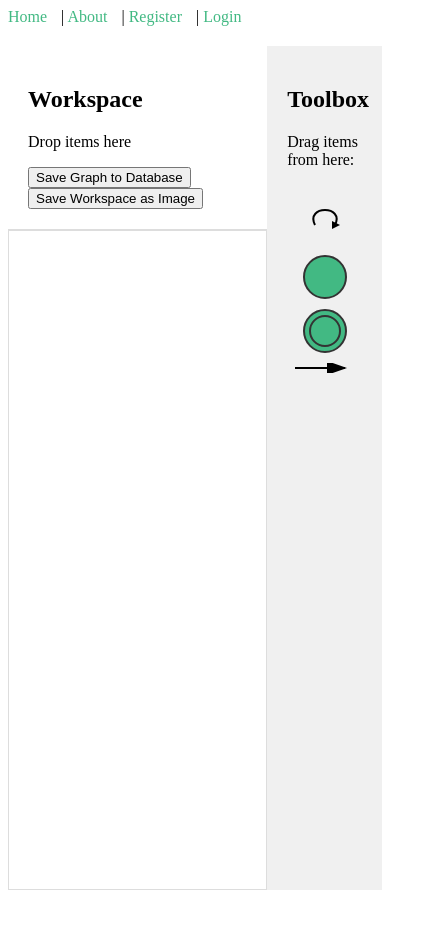
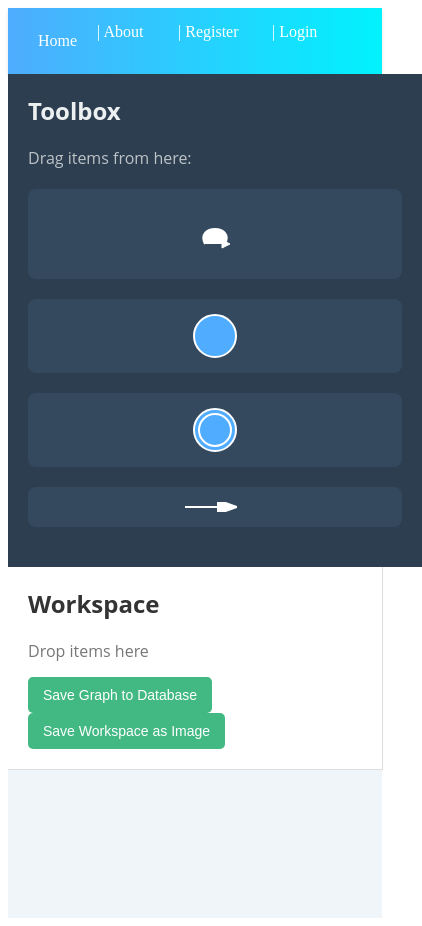
Before and after one commit to davidvenuto/Projects-Fall-2024, a Vue app in the folder client/: page / in a window 390 px wide. Shown: the whole page, 422 px wide, since content can reach past the window. Before the commit the page ends 898 px from the top, so only its background shows below. Built offline with nearby package versions, Linux system fonts and the light colour scheme; what vue3-google-login would draw is missing.

Commit message:
Updated styling

```diff
--- a/client/src/App.vue
+++ b/client/src/App.vue
@@ -1,6 +1,8 @@
 <template>
   <div id="app">
     <nav>
+      <!-- Left-side navigation links -->
+      <div class="nav-left">
         <router-link to="/">Home</router-link>
 
         <span v-if="username || !username">
@@ -22,15 +24,16 @@
         <span v-if="username">
           | Welcome, {{ username }}!
         </span>
+      </div>
 
-      <span v-if="username">
-        | <button @click="logout">Logout</button>
-      </span>
+      <!-- Right-side logout button -->
+      <div class="nav-right" v-if="username">
+        <button @click="logout">LOG OUT</button>
+      </div>
     </nav>
     <router-view />
   </div>
 </template>
-
 
 <script lang="ts">
 import { defineComponent, ref, onMounted, provide } from 'vue';
@@ -40,7 +43,7 @@ export default defineComponent({
   name: 'App',
   setup() {
     const router = useRouter();
-  const username = ref<string | null>(localStorage.getItem('username')); // initialize from localStorage
+    const username = ref<string | null>(localStorage.getItem('username')); // Initialize from localStorage
 
     // Provide username to make it reactive across the app
     provide('username', username);
@@ -63,37 +66,93 @@ setup() {
 
     return {
       username,
-    logout
+      logout,
     };
-}
+  },
 });
 </script>
 
 <style scoped>
+/* Navbar container */
 nav {
-  margin-bottom: 20px;
+  display: flex; /* Use flexbox for layout */
+  justify-content: space-between; /* Space between left and right sections */
+  align-items: center; /* Center items vertically */
+  padding: 15px 30px;
+  background: linear-gradient(90deg, #4facfe 0%, #00f2fe 100%); /* Gradient background */
+  box-shadow: 0 2px 4px rgba(0, 0, 0, 0.1); /* Subtle shadow */
 }
 
-nav a {
-  text-decoration: none;
-  color: #42b983;
-  margin-right: 10px;
+/* Left-side navigation */
+.nav-left {
+  display: flex;
+  align-items: center;
 }
 
-nav a:hover {
-  color: #35495e;
+.nav-left a,
+.nav-left span {
+  text-decoration: none;
+  color: #ffffff; /* White text for contrast */
+  margin-right: 20px;
+  font-weight: 500;
+  position: relative;
+  transition: color 0.3s ease;
 }
 
-button {
-  background: none;
-  border: none;
-  color: #42b983;
-  cursor: pointer;
-  text-decoration: underline;
-  margin-left: 10px;
+.nav-left a::after,
+.nav-left span::after {
+  content: '';
+  position: absolute;
+  width: 0%;
+  height: 2px;
+  background-color: #ffffff;
+  left: 0;
+  bottom: -5px;
+  transition: width 0.3s ease;
 }
 
-button:hover {
-  color: #35495e;
+.nav-left a:hover,
+.nav-left span:hover {
+  color: #ffeb3b; /* Gold color on hover */
+}
+
+.nav-left a:hover::after,
+.nav-left span:hover::after {
+  width: 100%; /* Underline animation */
+}
+
+.nav-left span {
+  color: #ffffff; /* Ensure spans have the same color */
+}
+
+/* Right-side logout button */
+.nav-right button {
+  background: #ffffff; /* White background */
+  color: #4facfe; /* Primary color text */
+  border: none;
+  padding: 10px 20px;
+  border-radius: 25px;
+  cursor: pointer;
+  font-size: 16px;
+  font-weight: bold;
+  transition: background 0.3s ease, color 0.3s ease;
+}
+
+.nav-right button:hover {
+  background: transparent;
+  color: #ffffff;
+  border: 2px solid #ffffff;
+}
+
+/* Responsive design */
+@media (max-width: 768px) {
+  nav {
+    flex-direction: column;
+    align-items: flex-start;
+  }
+
+  .nav-right {
+    margin-top: 10px;
+  }
 }
 </style>
--- a/client/src/views/Home.vue
+++ b/client/src/views/Home.vue
@@ -16,28 +16,48 @@
             </marker>
           </defs>
 
-          <path v-for="edge in edges" :key="edge.id" :d="edge.isSelfLoop
-            ? 'M ' + edge.x1 + ',' + edge.y1 + ' a 20,20 0 1,1 40,0 a 20,20 0 1,1 -40,0'
-            : 'M' + edge.x1 + ',' + edge.y1 + ' L' + edge.x2 + ',' + edge.y2" stroke="black" stroke-width="2"
-            fill="none" :marker-end="edge.isSelfLoop ? '' : 'url(#arrowhead)'" />
+          <path
+            v-for="edge in edges"
+            :key="edge.id"
+            :d="edge.isSelfLoop
+              ? 'M ' + edge.x1 + ',' + edge.y1 + ' a 20,20 0 1,1 40,0 a 20,20 0 1,1 -40,0'
+              : 'M' + edge.x1 + ',' + edge.y1 + ' L' + edge.x2 + ',' + edge.y2"
+            stroke="#333"
+            stroke-width="2"
+            fill="none"
+            :marker-end="edge.isSelfLoop ? '' : 'url(#arrowhead)'"
+          />
 
-
-          <text v-for="edge in edges" :key="edge.id + '-label'"
+          <text
+            v-for="edge in edges"
+            :key="edge.id + '-label'"
             :x="edge.isSelfLoop ? edge.x1 + 20 : (edge.x1 + edge.x2) / 2"
-            :y="edge.isSelfLoop ? edge.y1 - 30 : ((edge.y1 + edge.y2) / 2) - 10" fill="black" font-size="18"
-            text-anchor="middle">
+            :y="edge.isSelfLoop ? edge.y1 - 30 : ((edge.y1 + edge.y2) / 2) - 10"
+            fill="#333"
+            font-size="14"
+            text-anchor="middle"
+          >
             {{ edge.label }}
           </text>
         </svg>
 
-
-        <div v-for="(item, index) in nodes" :key="index" :style="{
-          position: 'absolute',
-          left: item.x + 'px',
-          top: item.y + 'px'
-        }" :class="item.isInitial ? 'initial-state' : 'node'" class="workspace-item" draggable="true"
-          @dragstart="onItemDragStart($event, index)">
-          <div v-if="item.type === 'Node'" :class="{ 'node-circle': !item.isInitial, 'double-circle': item.isInitial }">
+        <div
+          v-for="(item, index) in nodes"
+          :key="index"
+          :style="{
+            position: 'absolute',
+            left: item.x + 'px',
+            top: item.y + 'px'
+          }"
+          :class="item.isInitial ? 'initial-state' : 'node'"
+          class="workspace-item"
+          draggable="true"
+          @dragstart="onItemDragStart($event, index)"
+        >
+          <div
+            v-if="item.type === 'Node'"
+            :class="{ 'node-circle': !item.isInitial, 'double-circle': item.isInitial }"
+          >
             <span>{{ item.name }}</span>
           </div>
         </div>
@@ -50,8 +70,8 @@
 
       <div class="toolbox-item" draggable="true" @dragstart="onDragStart($event, 'SelfLoop')">
         <svg width="60" height="60">
-          <path d="M 20,40 C 10,20, 50,20, 40,40" stroke="black" stroke-width="2" fill="none" />
-          <polygon points="37,36 45,40 37,44" fill="black" />
+          <path d="M 20,40 C 10,20, 50,20, 40,40" stroke="#333" stroke-width="2" fill="none" />
+          <polygon points="37,36 45,40 37,44" fill="#333" />
         </svg>
       </div>
 
@@ -67,13 +87,12 @@
         <svg width="60" height="10">
           <defs>
             <marker id="toolbox-arrowhead" markerWidth="10" markerHeight="7" refX="9" refY="3.5" orient="auto">
-              <polygon points="0 0, 10 3.5, 0 7" fill="black" />
+              <polygon points="0 0, 10 3.5, 0 7" fill="#333" />
             </marker>
           </defs>
-          <line x1="0" y1="5" x2="50" y2="5" stroke="black" stroke-width="2" marker-end="url(#toolbox-arrowhead)" />
+          <line x1="0" y1="5" x2="50" y2="5" stroke="#333" stroke-width="2" marker-end="url(#toolbox-arrowhead)" />
         </svg>
       </div>
-
     </div>
   </div>
 </template>
@@ -316,15 +335,21 @@ export default {
 </script>
 
 <style scoped>
+/* Container styling */
 .container {
   display: flex;
   height: 100vh;
+  background-color: #f0f5f9;
+  font-family: 'Open Sans', sans-serif;
 }
 
+/* Left-side (Workspace area) */
 .left-side {
   display: flex;
   flex-direction: column;
   width: 80%;
+  background-color: #ffffff;
+  border-right: 1px solid #ddd;
 }
 
 .workspace-header {
@@ -333,13 +358,41 @@ export default {
   border-bottom: 1px solid #ddd;
 }
 
+.workspace-header h2 {
+  margin-top: 0;
+  color: #333;
+  font-size: 24px;
+}
+
+.workspace-header p {
+  color: #777;
+  margin-bottom: 15px;
+}
+
+.workspace-header button {
+  margin-right: 10px;
+  padding: 10px 15px;
+  background-color: #42b983;
+  color: #ffffff;
+  border: none;
+  border-radius: 5px;
+  cursor: pointer;
+  font-size: 14px;
+  transition: background-color 0.3s ease;
+}
+
+.workspace-header button:hover {
+  background-color: #369f75;
+}
+
 .workspace {
   flex: 1;
-  background-color: #ffffff;
-  border: 1px solid #ddd;
+  background-color: #f9fafc;
   position: relative;
+  overflow: hidden;
 }
 
+/* Nodes styling */
 .workspace-item {
   cursor: grab;
 }
@@ -352,99 +405,161 @@ export default {
 }
 
 .node-circle {
-  width: 40px;
-  height: 40px;
+  width: 50px;
+  height: 50px;
   border-radius: 50%;
-  background-color: #42b983;
-  border: 2px solid #333;
+  background-color: #4facfe;
+  border: 2px solid #ffffff;
+  box-shadow: 0 4px 8px rgba(0, 0, 0, 0.2);
+  color: #ffffff;
+  font-weight: bold;
   display: flex;
   align-items: center;
   justify-content: center;
-  font-size: 14px;
-  color: white;
+  transition: transform 0.2s ease;
+}
+
+.node-circle:hover {
+  transform: scale(1.05);
 }
 
 .double-circle {
   position: relative;
+  width: 50px;
+  height: 50px;
+  border-radius: 50%;
+  background-color: #4facfe;
+  border: 2px solid #ffffff;
+  box-shadow: 0 4px 8px rgba(0, 0, 0, 0.2);
+  color: #ffffff;
+  font-weight: bold;
+  display: flex;
+  align-items: center;
+  justify-content: center;
+  transition: transform 0.2s ease;
+}
+
+.double-circle:hover {
+  transform: scale(1.05);
+}
+
+.double-circle::after {
+  content: '';
+  position: absolute;
   width: 40px;
   height: 40px;
   border-radius: 50%;
-  background-color: #42b983;
-  border: 2px solid #333;
-  display: flex;
-  align-items: center;
-  justify-content: center;
-  font-size: 14px;
-  color: white;
-}
-
-.double-circle::after {
-  content: "";
-  position: absolute;
-  width: 28px;
-  height: 28px;
-  border-radius: 50%;
   background-color: transparent;
-  border: 2px solid #333;
+  border: 2px solid #ffffff;
   top: 50%;
   left: 50%;
   transform: translate(-50%, -50%);
 }
 
-.edge-line {
-  width: 60px;
-  height: 2px;
-  background-color: #333;
-  margin-top: 20px;
+/* Edges styling */
+.edges-layer path {
+  stroke: #333;
+  stroke-width: 2;
 }
 
+.edges-layer text {
+  font-size: 14px;
+  fill: #333;
+}
+
+/* Toolbox styling */
 .toolbox {
   width: 20%;
-  background-color: #f0f0f0;
+  background-color: #2c3e50;
   padding: 20px;
+  color: #ecf0f1;
+}
+
+.toolbox h2 {
+  color: #ecf0f1;
+  margin-top: 0;
+  font-size: 24px;
+}
+
+.toolbox p {
+  color: #bdc3c7;
+  margin-bottom: 20px;
 }
 
 .toolbox-item {
   cursor: grab;
-  margin-bottom: 10px;
-  display: flex;
-  align-items: center;
-  justify-content: center;
+  margin-bottom: 20px;
+  background-color: #34495e;
+  padding: 15px;
+  border-radius: 8px;
+  text-align: center;
+  transition: background-color 0.3s ease;
 }
 
-.toolbox-item .node-circle {
-  width: 40px;
-  height: 40px;
-  border-radius: 50%;
-  background-color: #42b983;
-  border: 2px solid #333;
+.toolbox-item:hover {
+  background-color: #3d566e;
 }
 
+.toolbox-item .node-circle,
 .toolbox-item .double-circle {
   width: 40px;
   height: 40px;
   border-radius: 50%;
-  background-color: #42b983;
-  border: 2px solid #333;
-  position: relative;
+  background-color: #4facfe;
+  border: 2px solid #ffffff;
+  margin: 0 auto;
+  box-shadow: none;
 }
 
 .toolbox-item .double-circle::after {
-  content: "";
-  position: absolute;
-  width: 28px;
-  height: 28px;
-  border-radius: 50%;
-  background-color: transparent;
-  border: 2px solid #333;
-  top: 50%;
-  left: 50%;
-  transform: translate(-50%, -50%);
+  width: 30px;
+  height: 30px;
+  border: 2px solid #ffffff;
 }
 
-.toolbox-item .edge-line {
-  width: 60px;
-  height: 2px;
-  background-color: #333;
+.toolbox-item svg {
+  display: block;
+  margin: 0 auto;
+}
+
+.toolbox-item svg path,
+.toolbox-item svg line,
+.toolbox-item svg polygon {
+  stroke: #ffffff;
+  fill: #ffffff;
+}
+
+.toolbox-item svg line {
+  stroke-width: 2;
+}
+
+/* Scrollbar customization */
+.toolbox {
+  overflow-y: auto;
+}
+
+.toolbox::-webkit-scrollbar {
+  width: 6px;
+}
+
+.toolbox::-webkit-scrollbar-thumb {
+  background-color: #95a5a6;
+  border-radius: 3px;
+}
+
+/* Responsive design */
+@media (max-width: 768px) {
+  .container {
+    flex-direction: column;
+  }
+
+  .left-side,
+  .toolbox {
+    width: 100%;
+  }
+
+  .toolbox {
+    order: -1;
+  }
 }
 </style>
```
Also changed, not shown: client/src/views/AccountInfo.vue (+10 -37 lines), client/src/views/Login.vue (+135 -57 lines), client/src/views/Register.vue (+89 -28 lines), 1 other file (tests, documents, lock files or other folders). Lines whose indentation alone changed are shown as unchanged.
